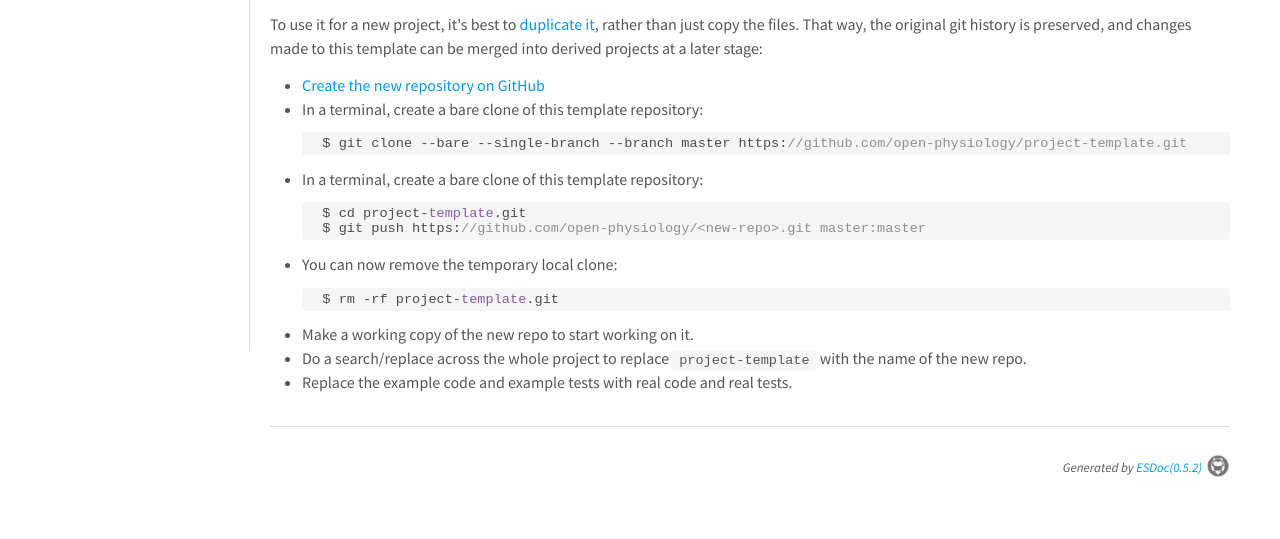
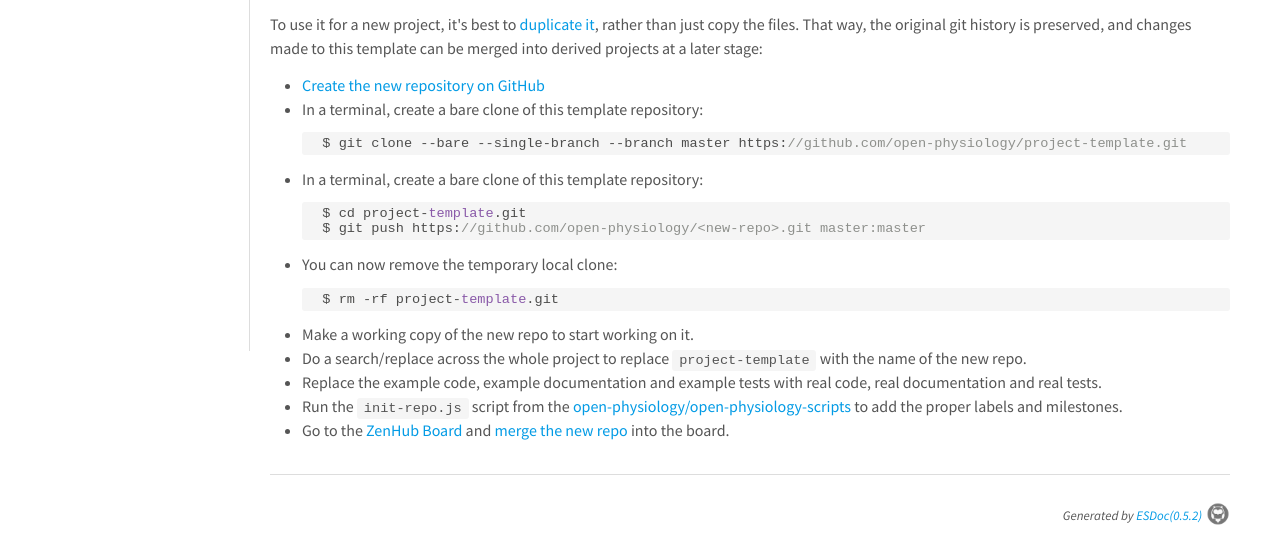
Before and after one commit to open-physiology/nested-resource-editor, a website: page docs/index.html in a window 1280 px wide. Shown: the part 465-1004 px from the top of the page. Before the commit the page ends 956 px from the top, so only its background shows below. Drawn offline with Linux system fonts and the light colour scheme.

Commit message:
updated the README.md to include final instructions

```diff
--- a/docs/index.html
+++ b/docs/index.html
@@ -55,7 +55,9 @@
 </li>
 <li>Make a working copy of the new repo to start working on it.</li>
 <li>Do a search/replace across the whole project to replace <code>project-template</code> with the name of the new repo.</li>
-<li>Replace the example code and example tests with real code and real tests.</li>
+<li>Replace the example code, example documentation and example tests with real code, real documentation and real tests.</li>
+<li>Run the <code>init-repo.js</code> script from the <a href="https://github.com/open-physiology/open-physiology-scripts">open-physiology/open-physiology-scripts</a> to add the proper labels and milestones.</li>
+<li>Go to the <a href="https://github.com/open-physiology/open-physiology#boards">ZenHub Board</a> and <a href="https://www.zenhub.com/blog/multi-repo-boards-have-arrived#mergingrepositories">merge the new repo</a> into the board.</li>
 </ul>
 </div>
 </div>
```
Also changed, not shown: docs/source.html (+1 -1 lines), README.md.
